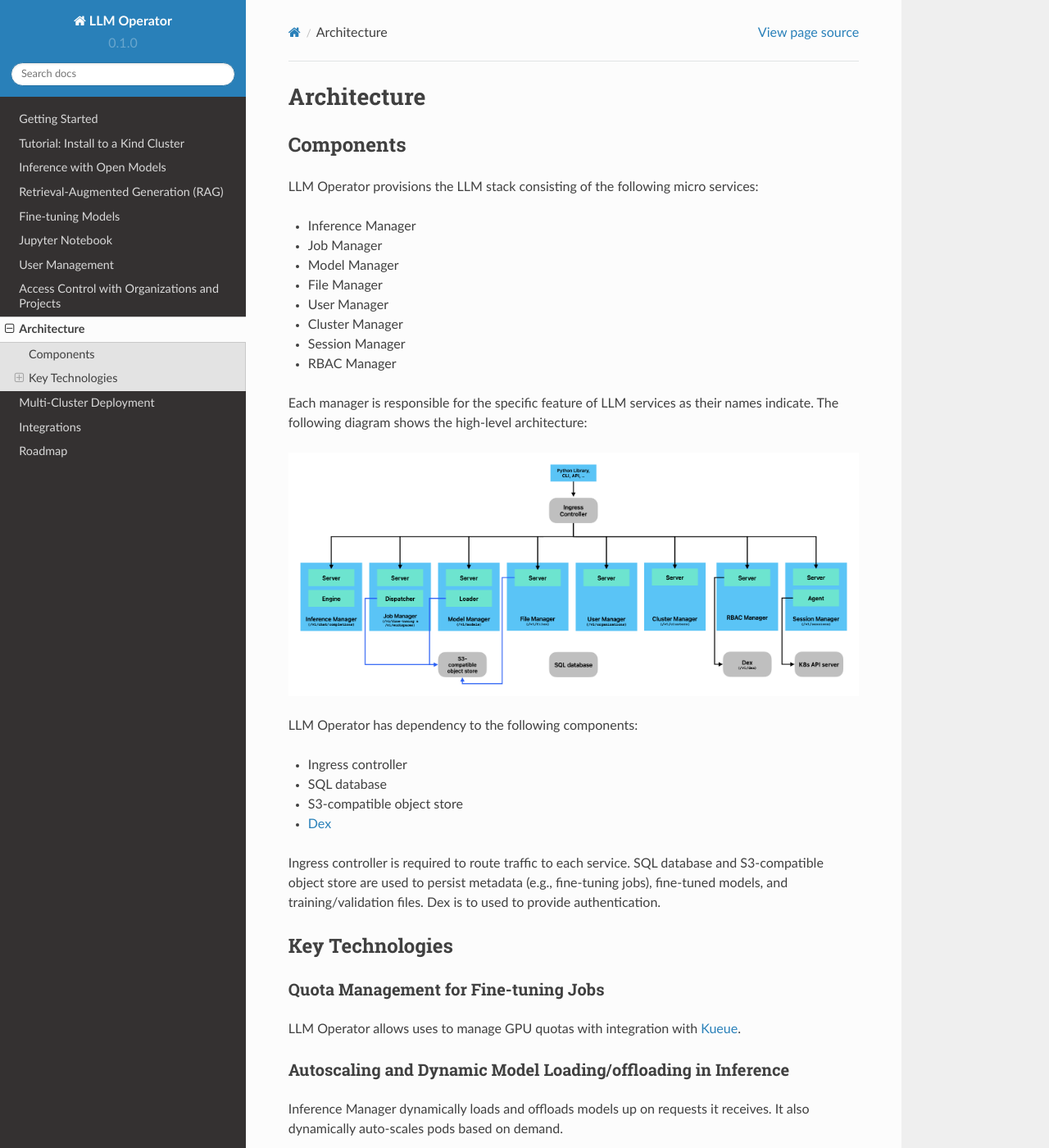
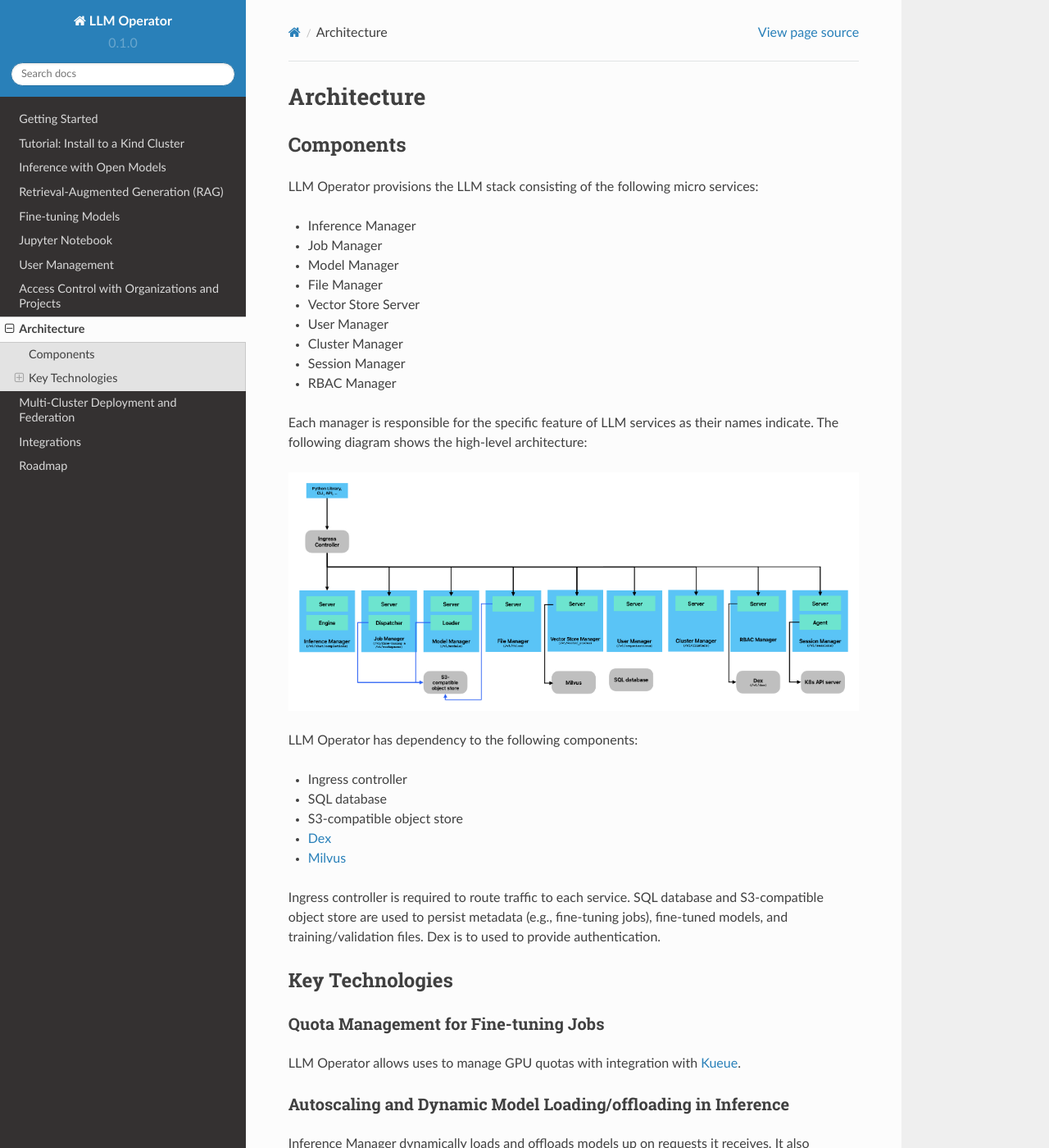
Before and after one commit to llm-operator/docs, a Sphinx documentation site: the page built from docs/source/architecture.rst, in a window 1280 px wide and 1400 px high. Shown: the whole window at 82% size. Built offline with Sphinx 7.4.7 and the Read the Docs theme 2.0.0, drawn with Linux system fonts in a browser that asks for light colours.

Commit message:
Update architecture and make other minor tweaks (#69)

```diff
--- a/docs/source/architecture.rst
+++ b/docs/source/architecture.rst
@@ -10,6 +10,7 @@ LLM Operator provisions the LLM stack consisting of the following micro services
 - Job Manager
 - Model Manager
 - File Manager
+- Vector Store Server
 - User Manager
 - Cluster Manager
 - Session Manager
@@ -27,6 +28,7 @@ LLM Operator has dependency to the following components:
 - SQL database
 - S3-compatible object store
 - `Dex <https://github.com/dexidp/dex>`_
+- `Milvus <https://milvus.io/>`_
 
 Ingress controller is required to route traffic to each service. SQL database and S3-compatible object store
 are used to persist metadata (e.g., fine-tuning jobs), fine-tuned models, and training/validation files.
--- a/docs/source/multi_cluster_deployment.rst
+++ b/docs/source/multi_cluster_deployment.rst
@@ -1,5 +1,5 @@
-Multi-Cluster Deployment
-========================
+Multi-Cluster Deployment and Federation
+=======================================
 
 .. note::
 
```
Also changed, not shown: other parts of docs/source/multi_cluster_deployment.rst (+1 -1 lines), docs/source/images/architecture_diagram.png.
